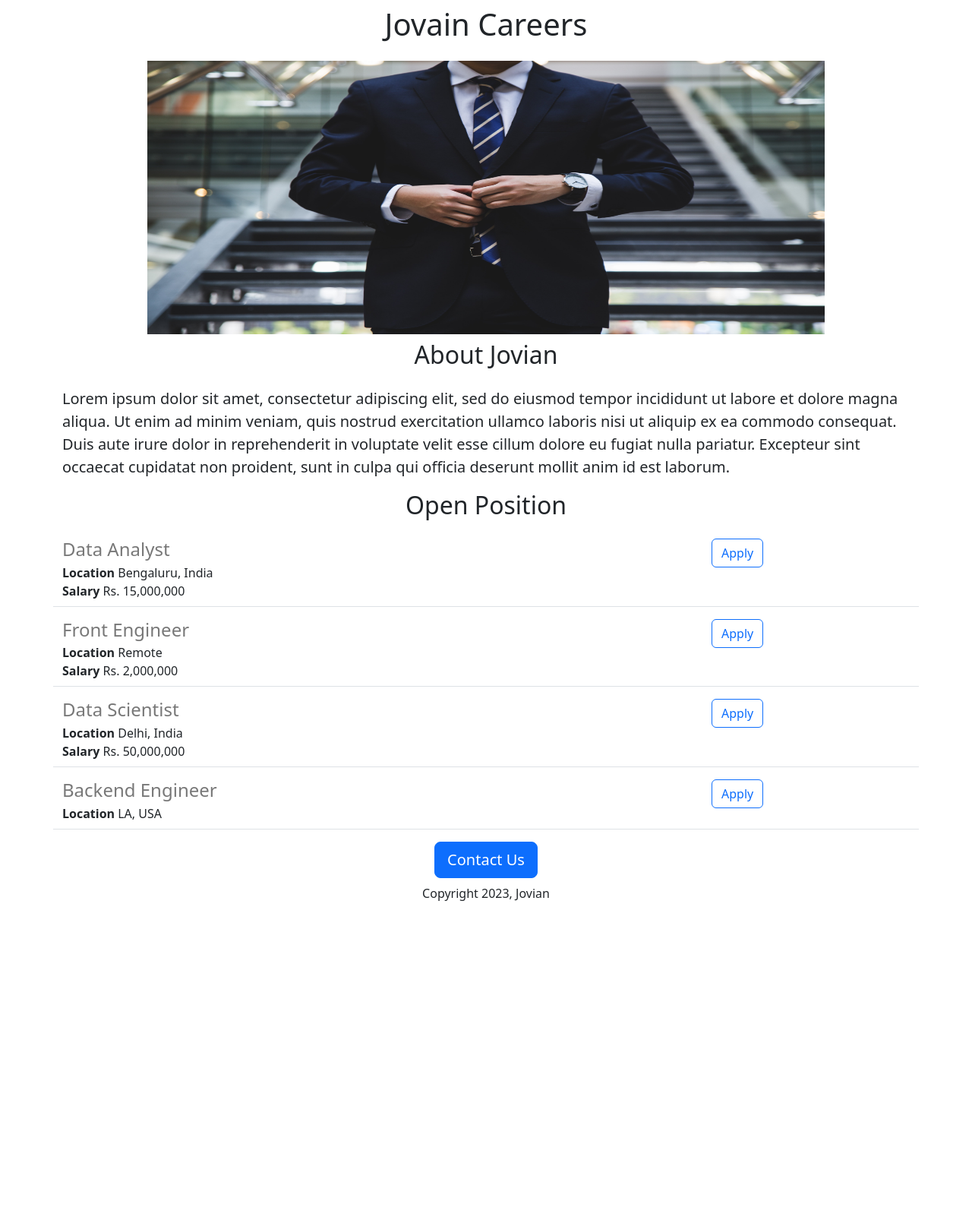
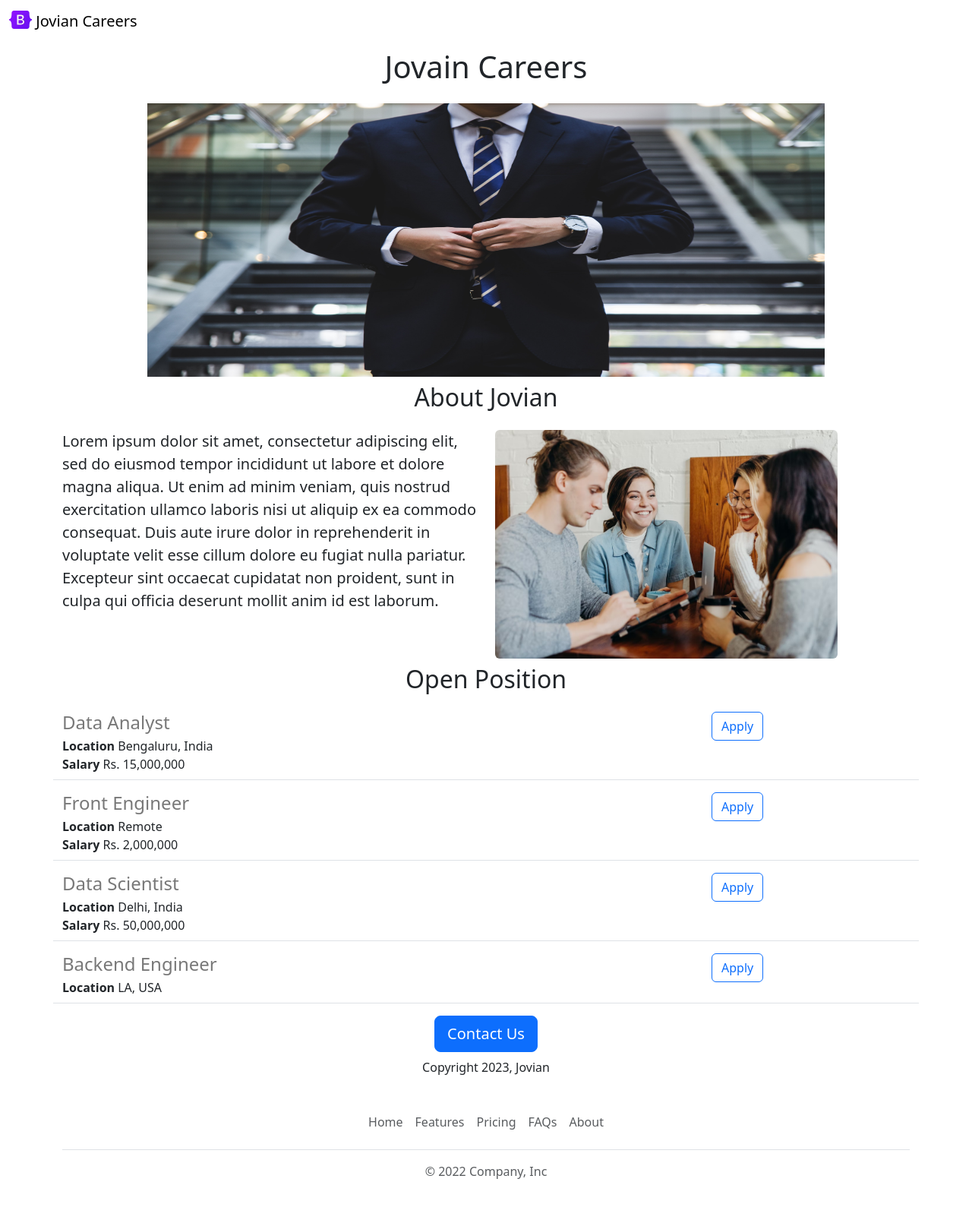
Before and after one commit to lamdangtung/jovian-careers, a Flask app: page / in a window 1280 px wide. Shown: the whole page at 76% size. Before the commit the page ends 1186 px from the top, so only its background shows below. Run offline with Flask 2, Linux system fonts and the light colour scheme.

Commit message:
improved ui

```diff
--- /dev/null
+++ b/templates/footer.html
@@ -0,0 +1,12 @@
+<div class="container">
+    <footer class="py-3 my-4">
+        <ul class="nav justify-content-center border-bottom pb-3 mb-3">
+            <li class="nav-item"><a href="#" class="nav-link px-2 text-muted">Home</a></li>
+            <li class="nav-item"><a href="#" class="nav-link px-2 text-muted">Features</a></li>
+            <li class="nav-item"><a href="#" class="nav-link px-2 text-muted">Pricing</a></li>
+            <li class="nav-item"><a href="#" class="nav-link px-2 text-muted">FAQs</a></li>
+            <li class="nav-item"><a href="#" class="nav-link px-2 text-muted">About</a></li>
+        </ul>
+        <p class="text-center text-muted">&copy; 2022 Company, Inc</p>
+    </footer>
+</div>
--- a/templates/home.html
+++ b/templates/home.html
@@ -22,20 +22,32 @@
 </head>
 
 <body>
-    <div class="container">
+    {% include 'nav.html' %}
+    <div class="container mb-48">
         <h1 class="text-center mt-2 mb-4">
             {{company_name}} Careers
         </h1>
         <img class="img-fluid" id="banner" src="static/banner.jpeg" height="400">
         <h2 class="text-center mt-2 mb-4">About Jovian</h2>
-        <p class="lead">Lorem ipsum dolor sit amet, consectetur adipiscing elit, sed do eiusmod tempor incididunt ut
-            labore et dolore
-            magna
-            aliqua. Ut enim ad minim veniam, quis nostrud exercitation ullamco laboris nisi ut aliquip ex ea commodo
-            consequat. Duis
-            aute irure dolor in reprehenderit in voluptate velit esse cillum dolore eu fugiat nulla pariatur. Excepteur
-            sint
-            occaecat cupidatat non proident, sunt in culpa qui officia deserunt mollit anim id est laborum.</p>
+        <div class="row">
+            <div class="col-6">
+                <p class="lead">Lorem ipsum dolor sit amet, consectetur adipiscing elit, sed do eiusmod tempor
+                    incididunt ut
+                    labore et dolore
+                    magna
+                    aliqua. Ut enim ad minim veniam, quis nostrud exercitation ullamco laboris nisi ut aliquip ex ea
+                    commodo
+                    consequat. Duis
+                    aute irure dolor in reprehenderit in voluptate velit esse cillum dolore eu fugiat nulla pariatur.
+                    Excepteur
+                    sint
+                    occaecat cupidatat non proident, sunt in culpa qui officia deserunt mollit anim id est laborum.</p>
+            </div>
+            <div class="col-5">
+                <img class="img-fluid rounded" id="people-img" src="static/people.avif" height="320">
+            </div>
+
+        </div>
         <h2 class="text-center mt-2 mb-4">Open Position</h2>
         <div>
             {% for job in jobs%}
@@ -47,6 +59,7 @@
             <p class="mt-2 mb-4">Copyright 2023, Jovian</p>
         </div>
     </div>
+    {% include 'footer.html' %}
 
 </body>
 
--- /dev/null
+++ b/templates/nav.html
@@ -0,0 +1,8 @@
+<nav class="navbar navbar-expand-sm fixed-top bg-white">
+    <div class="container-fluid">
+        <a class="navbar-brand" href="#">
+            <img src="static/logo.svg" alt="" width="30" height="24" class="d-inline-block align-text-top">
+            Jovian Careers</a>
+    </div>
+</nav>
+<div style="height: 56px;"></div>
```
Also changed, not shown: static/logo.svg (added), static/people.avif (added).
